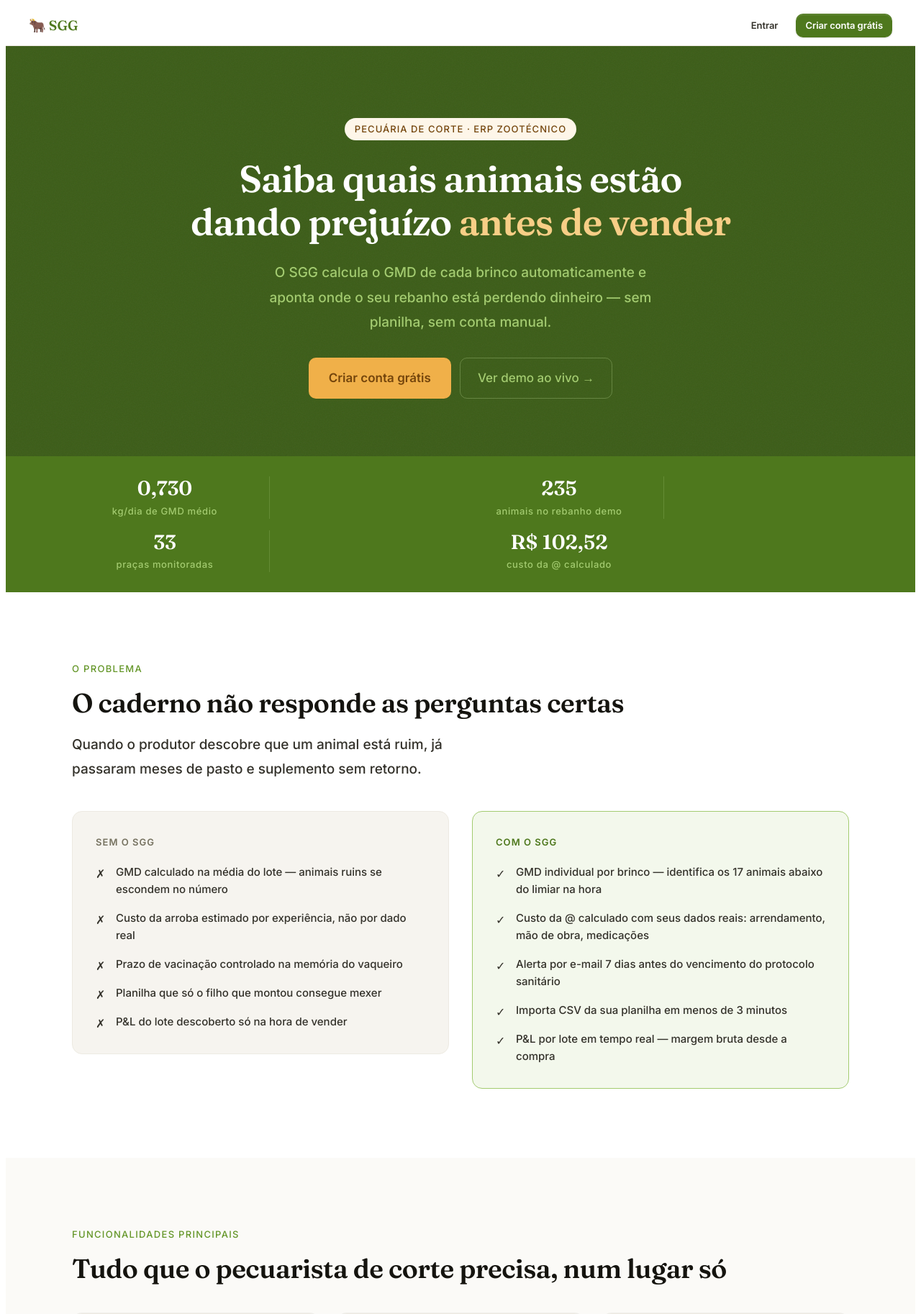
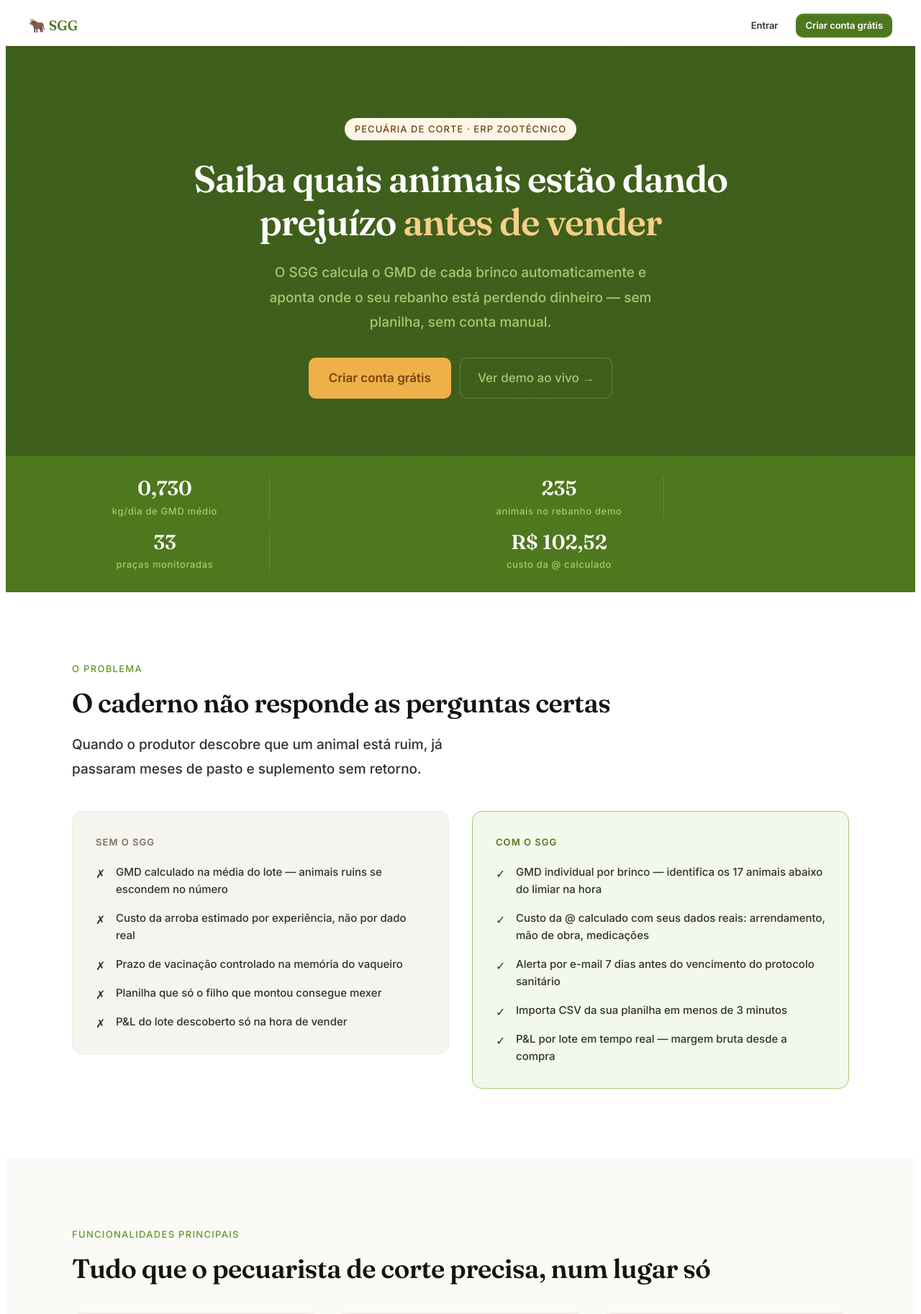
Before and after one commit to Dom1ng0s/sistema_gado, a Flask app: page / in a window 1280 px wide. Shown: the top 1826 px of the page at 72% size. Run offline with Flask 3, Linux system fonts and the light colour scheme; some libraries are stand-ins or nearby versions.

Commit message:
perf: self-host das fontes (Fraunces + Inter) — #116
Remove a dependência de fonts.googleapis.com / fonts.gstatic.com:

- static/fonts/*.woff2: subsets latin + latin-ext das duas fontes
  (variáveis, um arquivo cobre toda a faixa de peso 400–700; Fraunces
  inclui o eixo óptico opsz)
- static/css/fonts.css: @font-face local com unicode-range e font-display:swap
- base.html + 6 templates de auth + 404.html: trocam o <link> do Google
  (e os 2 preconnect) por fonts.css
- app.py: CSP perde os hosts do Google — style-src 'self' 'unsafe-inline',
  font-src 'self'
- design_system.css: comentário de cabeçalho atualizado (Fraunces/Inter)
- scripts/vendor_fonts.sh: reproduz o download (provenance / atualização)
- test_security.py: garante que a CSP não volte a citar hosts de fonte externos
- DOCUMENTATION.md 5.1: fontes self-hosted (tambem corrige a mencao
  desatualizada a Playfair/Rubik)

Escopo: so fontes. ECharts continua no CDN (#119).

Verificado no dev server: landing, /login, /painel (base.html) e a pagina
404 carregam as fontes de /static/, document.fonts.status = "loaded", zero
request a dominio Google, header CSP sem googleapis/gstatic. Suite:
328 passed (a unica falha, test_pdf_cleanup, e pre-existente e especifica
de Windows: /tmp hardcoded).

Co-Authored-By: Claude Sonnet 5 <noreply@anthropic.com>

```diff
--- a/app.py
+++ b/app.py
@@ -130,14 +130,15 @@ def set_static_cache(response):
 
 # CSP alinhada ao que o front realmente carrega: scripts/estilos inline (o app
 # usa <script> e handlers inline em vários templates → precisa de 'unsafe-inline'),
-# echarts via jsDelivr, fontes do Google. Toda chamada fetch é same-origin.
+# echarts via jsDelivr. Fontes agora são self-hosted (static/fonts/) — nenhum
+# host de terceiros para estilo/fonte. Toda chamada fetch é same-origin.
 # É defesa em profundidade (bloqueia origens externas não listadas), não substitui
 # o escape de dados — ver issue #48.
 _CSP = (
     "default-src 'self'; "
     "script-src 'self' 'unsafe-inline' https://cdn.jsdelivr.net; "
-    "style-src 'self' 'unsafe-inline' https://fonts.googleapis.com; "
-    "font-src 'self' https://fonts.gstatic.com; "
+    "style-src 'self' 'unsafe-inline'; "
+    "font-src 'self'; "
     "img-src 'self' data:; "
     "connect-src 'self'; "
     "frame-ancestors 'self'; "
--- a/static/css/design_system.css
+++ b/static/css/design_system.css
@@ -1,10 +1,10 @@
 /* ============================================================
    SGG — Design System
    Estética: rústico-profissional
-   Fontes: Playfair Display (display) + Rubik (corpo)
+   Fontes: Fraunces (display) + Inter (corpo)
    ============================================================ */
 
-/* Fonts loaded via <link> in base.html with preconnect for performance */
+/* Fontes self-hosted — ver static/css/fonts.css (carregado antes deste arquivo) */
 
 /* ── Tokens ─────────────────────────────────────────────── */
 :root {
--- /dev/null
+++ b/static/css/fonts.css
@@ -0,0 +1,56 @@
+/* ============================================================
+   SGG — Fontes self-hosted (Fraunces + Inter)
+   ------------------------------------------------------------
+   Baixadas do Google Fonts e servidas pelo próprio domínio:
+   remove o IP do usuário do tráfego para fonts.gstatic.com
+   (privacidade/LGPD) e permite CSP sem hosts de terceiros.
+
+   Provenance / como atualizar: scripts/vendor_fonts.sh
+   Ambas são fontes variáveis — o mesmo arquivo cobre toda a
+   faixa de peso usada (400–700). Fraunces carrega também o
+   eixo óptico (opsz 9..144). Subsets: latin + latin-ext (pt-BR).
+   ============================================================ */
+
+/* ── Fraunces (--font-display) ── */
+@font-face {
+  font-family: 'Fraunces';
+  font-style: normal;
+  font-weight: 400 700;
+  font-display: swap;
+  src: url('../fonts/fraunces-latin.woff2') format('woff2');
+  unicode-range: U+0000-00FF, U+0131, U+0152-0153, U+02BB-02BC, U+02C6, U+02DA, U+02DC,
+                 U+0304, U+0308, U+0329, U+2000-206F, U+20AC, U+2122, U+2191, U+2193,
+                 U+2212, U+2215, U+FEFF, U+FFFD;
+}
+@font-face {
+  font-family: 'Fraunces';
+  font-style: normal;
+  font-weight: 400 700;
+  font-display: swap;
+  src: url('../fonts/fraunces-latin-ext.woff2') format('woff2');
+  unicode-range: U+0100-02BA, U+02BD-02C5, U+02C7-02CC, U+02CE-02D7, U+02DD-02FF, U+0304,
+                 U+0308, U+0329, U+1D00-1DBF, U+1E00-1E9F, U+1EF2-1EFF, U+2020, U+20A0-20AB,
+                 U+20AD-20C0, U+2113, U+2C60-2C7F, U+A720-A7FF;
+}
+
+/* ── Inter (--font-body) ── */
+@font-face {
+  font-family: 'Inter';
+  font-style: normal;
+  font-weight: 400 700;
+  font-display: swap;
+  src: url('../fonts/inter-latin.woff2') format('woff2');
+  unicode-range: U+0000-00FF, U+0131, U+0152-0153, U+02BB-02BC, U+02C6, U+02DA, U+02DC,
+                 U+0304, U+0308, U+0329, U+2000-206F, U+20AC, U+2122, U+2191, U+2193,
+                 U+2212, U+2215, U+FEFF, U+FFFD;
+}
+@font-face {
+  font-family: 'Inter';
+  font-style: normal;
+  font-weight: 400 700;
+  font-display: swap;
+  src: url('../fonts/inter-latin-ext.woff2') format('woff2');
+  unicode-range: U+0100-02BA, U+02BD-02C5, U+02C7-02CC, U+02CE-02D7, U+02DD-02FF, U+0304,
+                 U+0308, U+0329, U+1D00-1DBF, U+1E00-1E9F, U+1EF2-1EFF, U+2020, U+20A0-20AB,
+                 U+20AD-20C0, U+2113, U+2C60-2C7F, U+A720-A7FF;
+}
--- a/templates/404.html
+++ b/templates/404.html
@@ -6,9 +6,7 @@
   <title>Página não encontrada — SGG</title>
   <meta name="robots" content="noindex, nofollow">
   <link rel="icon" type="image/x-icon" href="{{ url_for('static', filename='favicon.ico') }}">
-  <link rel="preconnect" href="https://fonts.googleapis.com">
-  <link rel="preconnect" href="https://fonts.gstatic.com" crossorigin>
-  <link rel="stylesheet" href="https://fonts.googleapis.com/css2?family=Fraunces:opsz,wght@9..144,600&family=Inter:wght@400;500&display=swap">
+  <link rel="stylesheet" href="{{ url_for('static', filename='css/fonts.css') }}">
   <link rel="stylesheet" href="{{ url_for('static', filename='css/design_system.css') }}?v={{ cache_bust }}">
   <style>
     body {
--- a/templates/base.html
+++ b/templates/base.html
@@ -11,10 +11,8 @@
   <meta name="robots" content="noindex, nofollow">
   <link rel="icon" type="image/x-icon" href="{{ url_for('static', filename='favicon.ico') }}">
 
-  <!-- Google Fonts — preconnect first, then stylesheet with font-display=swap -->
-  <link rel="preconnect" href="https://fonts.googleapis.com">
-  <link rel="preconnect" href="https://fonts.gstatic.com" crossorigin>
-  <link rel="stylesheet" href="https://fonts.googleapis.com/css2?family=Fraunces:opsz,wght@9..144,400;9..144,500;9..144,600;9..144,700&family=Inter:wght@400;500;600;700&display=swap">
+  <!-- Fontes self-hosted (Fraunces + Inter) — sem CDN de terceiros -->
+  <link rel="stylesheet" href="{{ url_for('static', filename='css/fonts.css') }}?v={{ cache_bust }}">
 
   <!-- Design System único -->
   <link rel="stylesheet" href="{{ url_for('static', filename='css/design_system.css') }}?v={{ cache_bust }}">
--- a/templates/esqueci_senha.html
+++ b/templates/esqueci_senha.html
@@ -7,9 +7,7 @@
     <meta name="description" content="Recupere o acesso à sua conta no SGG.">
     <meta name="robots" content="noindex, nofollow">
     <link rel="icon" type="image/x-icon" href="{{ url_for('static', filename='favicon.ico') }}">
-    <link rel="preconnect" href="https://fonts.googleapis.com">
-    <link rel="preconnect" href="https://fonts.gstatic.com" crossorigin>
-    <link rel="stylesheet" href="https://fonts.googleapis.com/css2?family=Fraunces:opsz,wght@9..144,400;9..144,500;9..144,600;9..144,700&family=Inter:wght@400;500;600;700&display=swap">
+    <link rel="stylesheet" href="{{ url_for('static', filename='css/fonts.css') }}">
     <link rel="stylesheet" href="{{ url_for('static', filename='css/design_system.css') }}">
     <link rel="stylesheet" href="{{ url_for('static', filename='css/auth.css') }}">
     <script defer src="{{ url_for('static', filename='js/sgg.js') }}?v={{ cache_bust }}"></script>
--- a/templates/landing.html
+++ b/templates/landing.html
@@ -34,9 +34,7 @@
   </script>
 
   <link rel="icon" type="image/x-icon" href="{{ url_for('static', filename='favicon.ico') }}">
-  <link rel="preconnect" href="https://fonts.googleapis.com">
-  <link rel="preconnect" href="https://fonts.gstatic.com" crossorigin>
-  <link rel="stylesheet" href="https://fonts.googleapis.com/css2?family=Fraunces:opsz,wght@9..144,400;9..144,500;9..144,600;9..144,700&family=Inter:wght@400;500;600;700&display=swap">
+  <link rel="stylesheet" href="{{ url_for('static', filename='css/fonts.css') }}">
   <link rel="stylesheet" href="{{ url_for('static', filename='css/design_system.css') }}">
   <style>
     /* ── Reset de página ────────────────────────────── */
--- a/templates/login.html
+++ b/templates/login.html
@@ -7,9 +7,7 @@
     <meta name="description" content="Acesse o SGG para gerenciar seu rebanho, GMD, financeiro e sanidade.">
     <meta name="robots" content="noindex, nofollow">
     <link rel="icon" type="image/x-icon" href="{{ url_for('static', filename='favicon.ico') }}">
-    <link rel="preconnect" href="https://fonts.googleapis.com">
-    <link rel="preconnect" href="https://fonts.gstatic.com" crossorigin>
-    <link rel="stylesheet" href="https://fonts.googleapis.com/css2?family=Fraunces:opsz,wght@9..144,400;9..144,500;9..144,600;9..144,700&family=Inter:wght@400;500;600;700&display=swap">
+    <link rel="stylesheet" href="{{ url_for('static', filename='css/fonts.css') }}">
     <link rel="stylesheet" href="{{ url_for('static', filename='css/design_system.css') }}">
     <!-- auth.css traz o vocabulário compartilhado das telas de acesso
          (.field, .field-input, .flash, .pwd-toggle). Só o painel de marca,
--- a/templates/nova_senha.html
+++ b/templates/nova_senha.html
@@ -7,9 +7,7 @@
     <meta name="description" content="Defina uma nova senha para sua conta no SGG.">
     <meta name="robots" content="noindex, nofollow">
     <link rel="icon" type="image/x-icon" href="{{ url_for('static', filename='favicon.ico') }}">
-    <link rel="preconnect" href="https://fonts.googleapis.com">
-    <link rel="preconnect" href="https://fonts.gstatic.com" crossorigin>
-    <link rel="stylesheet" href="https://fonts.googleapis.com/css2?family=Fraunces:opsz,wght@9..144,400;9..144,500;9..144,600;9..144,700&family=Inter:wght@400;500;600;700&display=swap">
+    <link rel="stylesheet" href="{{ url_for('static', filename='css/fonts.css') }}">
     <link rel="stylesheet" href="{{ url_for('static', filename='css/design_system.css') }}">
     <link rel="stylesheet" href="{{ url_for('static', filename='css/auth.css') }}">
     <script defer src="{{ url_for('static', filename='js/sgg.js') }}?v={{ cache_bust }}"></script>
--- a/templates/novo_usuario.html
+++ b/templates/novo_usuario.html
@@ -7,9 +7,7 @@
     <meta name="description" content="Crie sua conta no SGG e comece a gerenciar seu rebanho.">
     <meta name="robots" content="noindex, nofollow">
     <link rel="icon" type="image/x-icon" href="{{ url_for('static', filename='favicon.ico') }}">
-    <link rel="preconnect" href="https://fonts.googleapis.com">
-    <link rel="preconnect" href="https://fonts.gstatic.com" crossorigin>
-    <link rel="stylesheet" href="https://fonts.googleapis.com/css2?family=Fraunces:opsz,wght@9..144,400;9..144,500;9..144,600;9..144,700&family=Inter:wght@400;500;600;700&display=swap">
+    <link rel="stylesheet" href="{{ url_for('static', filename='css/fonts.css') }}">
     <link rel="stylesheet" href="{{ url_for('static', filename='css/design_system.css') }}">
     <link rel="stylesheet" href="{{ url_for('static', filename='css/auth.css') }}">
     <script defer src="{{ url_for('static', filename='js/sgg.js') }}?v={{ cache_bust }}"></script>
--- a/templates/verificar_codigo.html
+++ b/templates/verificar_codigo.html
@@ -7,9 +7,7 @@
     <meta name="description" content="Confirme o código de verificação enviado para o seu email.">
     <meta name="robots" content="noindex, nofollow">
     <link rel="icon" type="image/x-icon" href="{{ url_for('static', filename='favicon.ico') }}">
-    <link rel="preconnect" href="https://fonts.googleapis.com">
-    <link rel="preconnect" href="https://fonts.gstatic.com" crossorigin>
-    <link rel="stylesheet" href="https://fonts.googleapis.com/css2?family=Fraunces:opsz,wght@9..144,400;9..144,500;9..144,600;9..144,700&family=Inter:wght@400;500;600;700&display=swap">
+    <link rel="stylesheet" href="{{ url_for('static', filename='css/fonts.css') }}">
     <link rel="stylesheet" href="{{ url_for('static', filename='css/design_system.css') }}">
     <link rel="stylesheet" href="{{ url_for('static', filename='css/auth.css') }}">
     <script defer src="{{ url_for('static', filename='js/sgg.js') }}?v={{ cache_bust }}"></script>
```
Also changed, not shown: DOCUMENTATION.md (+2 -2 lines), tests/test_security.py (+4 -0 lines), static/fonts/fraunces-latin-ext.woff2 (added), static/fonts/fraunces-latin.woff2 (added), static/fonts/inter-latin-ext.woff2 (added), static/fonts/inter-latin.woff2 (added), 1 other file.
